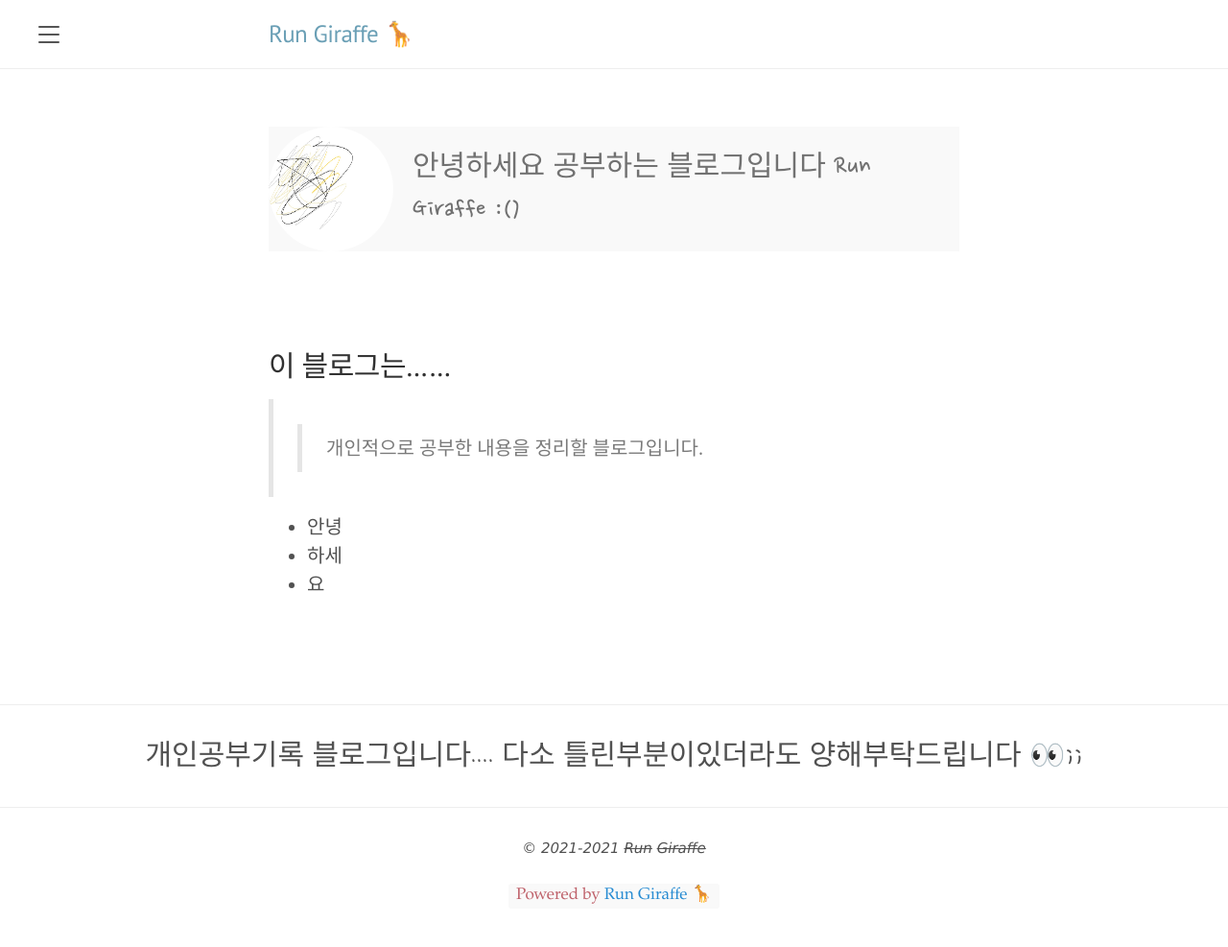
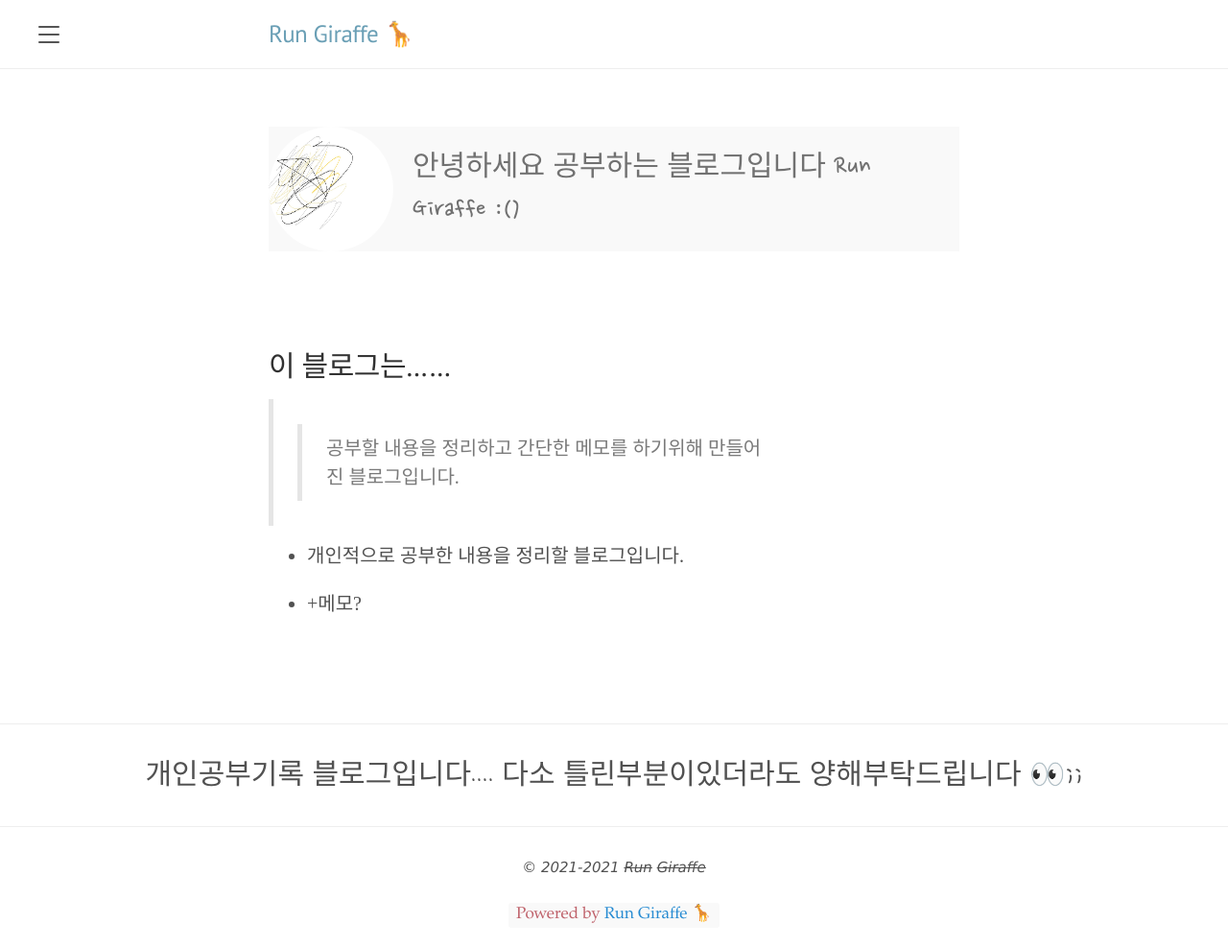
Before and after one commit to froggy0m0/froggy0m0.github.io, a Jekyll site: the page built from index.md, in a window 1280 px wide. Shown: the whole page at 96% size. Built offline with Jekyll 4.4.1, drawn with Linux system fonts in a browser that asks for light colours.

Commit message:
Update index.md

```diff
--- a/index.md
+++ b/index.md
@@ -5,8 +5,10 @@ title: About
 
 ## 이 블로그는......
 
-> > 개인적으로 공부한 내용을 정리할 블로그입니다.
+> >  공부할 내용을 정리하고 간단한 메모를 하기위해 만들어진 블로그입니다.
 
-+ 안녕
-+ 하세
-+ 요
++ 개인적으로 공부한 내용을 정리할 블로그입니다.
+
+
+
++ +메모?
```
